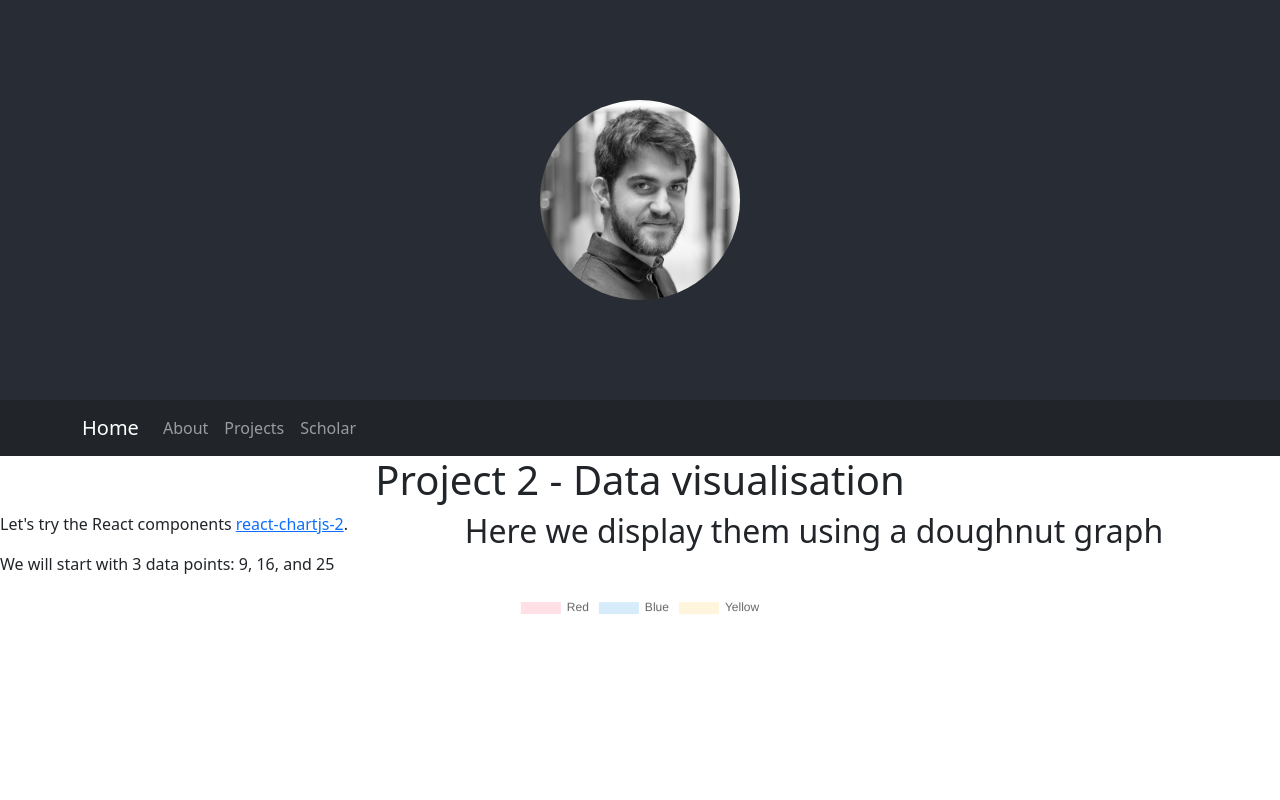
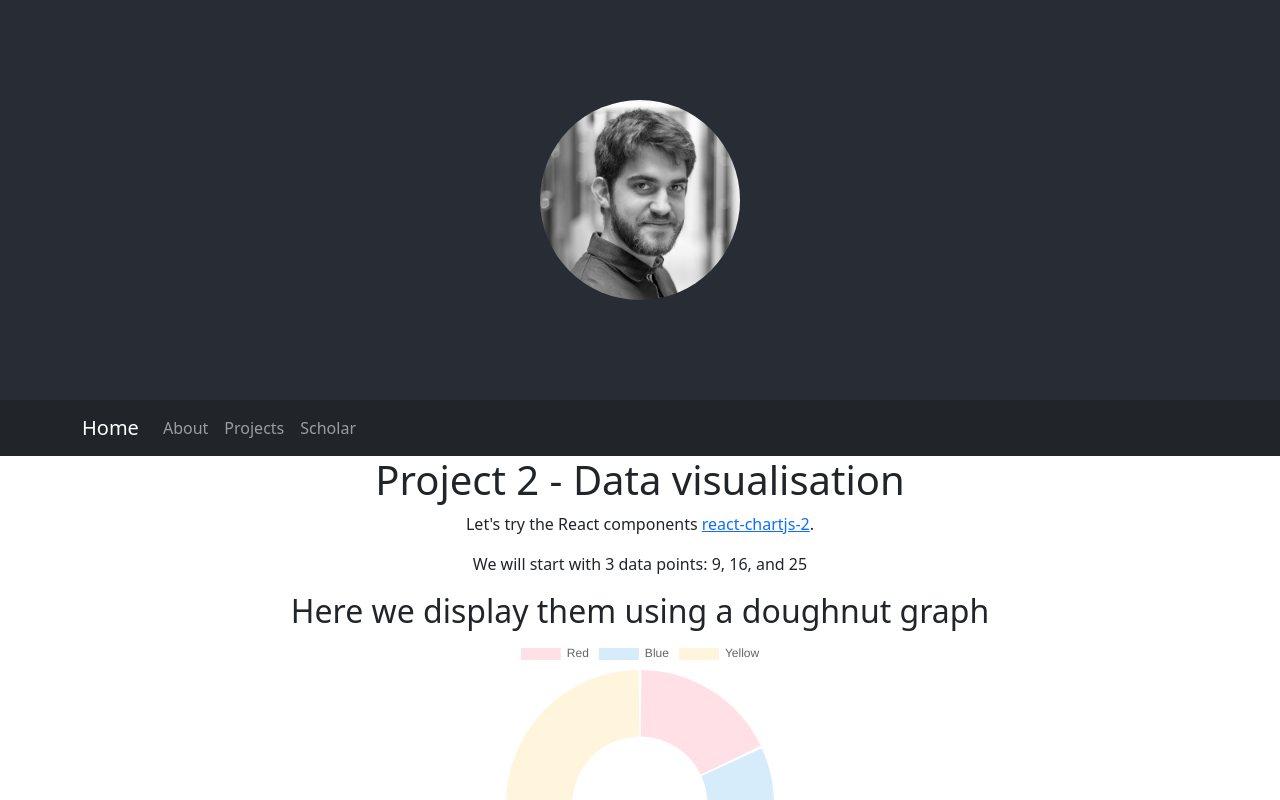
Before and after one commit to william-frier/william-frier.github.io, a React (Create React App) app in the folder webpage/: page /#/projects/project2 in a window 1280 px wide. Shown: the top 800 px of the page. Built offline with nearby package versions, Linux system fonts and the light colour scheme.

Commit message:
added bar graph - fix drift

```diff
--- a/webpage/src/pages/project_2.js
+++ b/webpage/src/pages/project_2.js
@@ -34,12 +34,14 @@ function Project2() {
     return(
         <div>
             <h1>Project 2 - Data visualisation</h1>
-            <div className="App-body" id="Intro">
-          <p>
-            Let's try the React components <a href="https://react-chartjs-2.js.org"> react-chartjs-2</a>.
-          </p>
-          <p>We will start with 3 data points: 9, 16, and 25</p>
-        </div>
+            <div>
+                <p>
+                Let's try the React components <a href="https://react-chartjs-2.js.org"> react-chartjs-2</a>.
+                </p>
+                <p>We will start with 3 data points: 9, 16, and 25</p>
+            </div>
+
+
             <h2>Here we display them using a doughnut graph</h2>
 
             <div>
```
